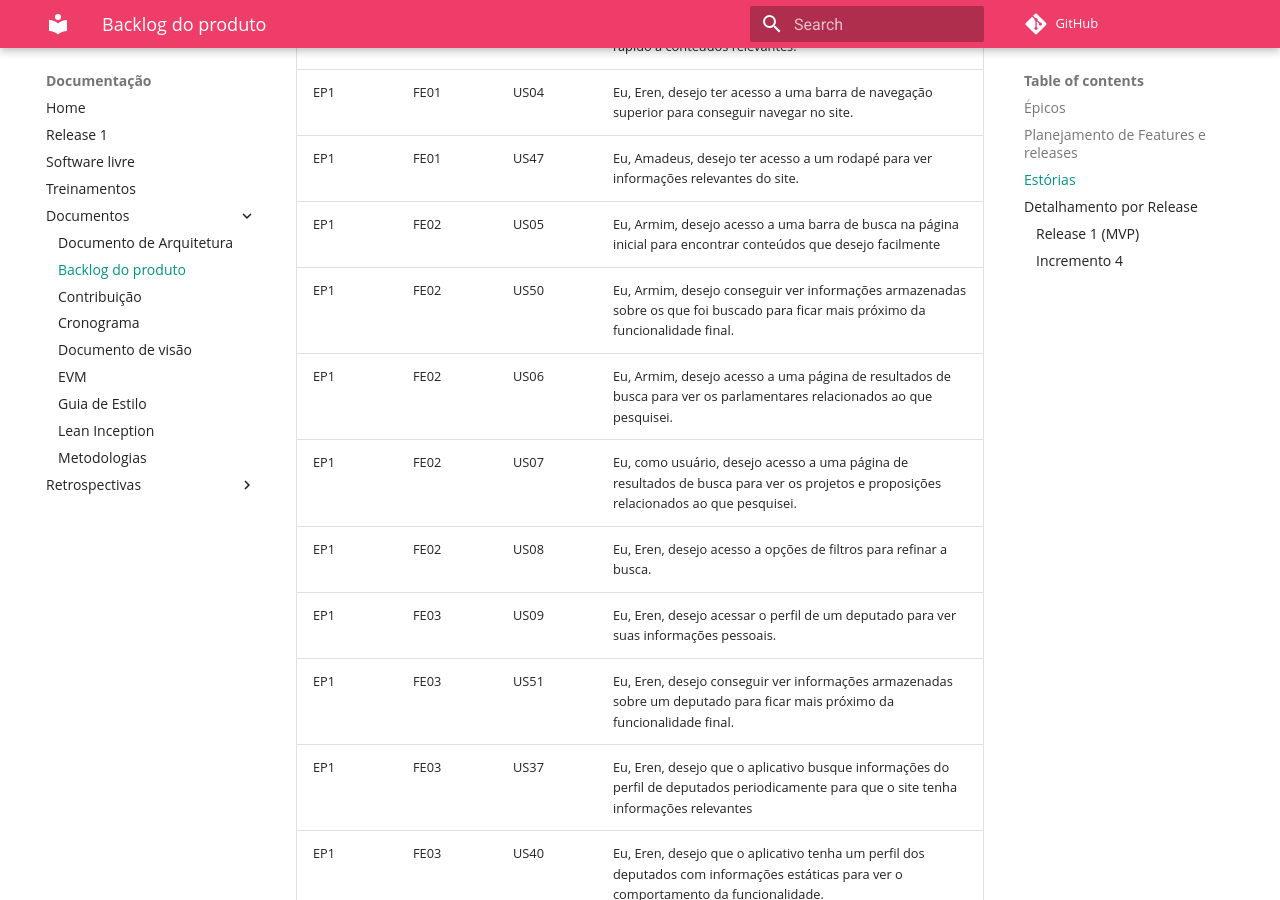
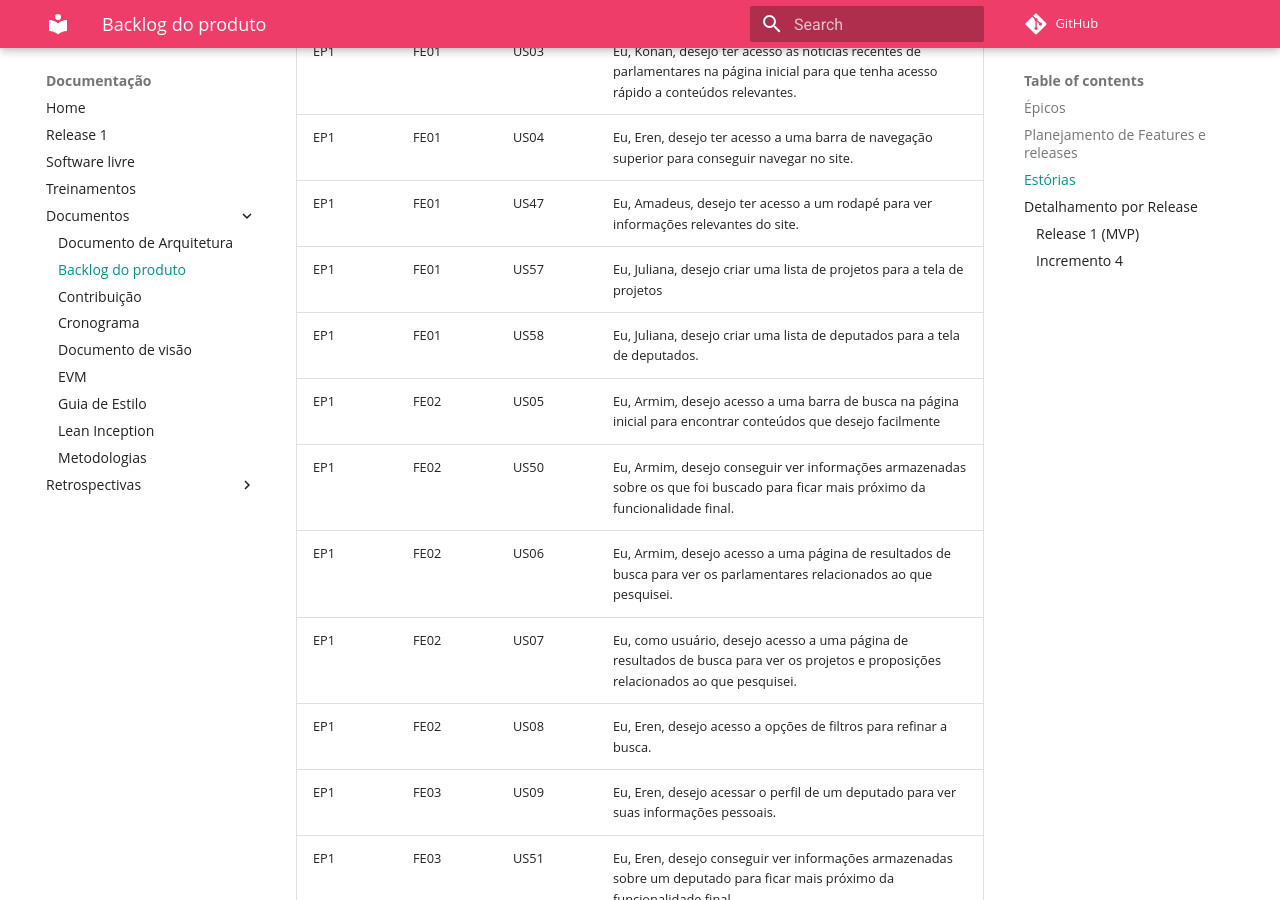
Before and after one commit to parlamentaqui/documentacao, an MkDocs documentation site: the page built from docs/Documentos/backlog.md, in a window 1280 px wide and 900 px high, scrolled down 2829 px. Built offline with MkDocs 1.6.1 and Material for MkDocs 9.7.7, drawn with Linux system fonts in a browser that asks for light colours; comment, search, counter and statistics services are not loaded; some of the changed text lies outside the part shown.

Commit message:
Atualizando backlog e cronograma para adicionar novas estórias

```diff
--- a/docs/Documentos/backlog.md
+++ b/docs/Documentos/backlog.md
@@ -64,6 +65,8 @@ funcionalidades.
 |EP1|FE01|US03|Eu, Konan, desejo ter acesso ás notícias recentes de parlamentares na página inicial para que tenha acesso rápido a conteúdos relevantes.|
 |EP1|FE01|US04|Eu, Eren, desejo ter acesso a uma barra de navegação superior para conseguir navegar no site.|
 |EP1|FE01|US47|Eu, Amadeus, desejo ter acesso a um rodapé para ver informações relevantes do site.|
+|EP1|FE01|US57|Eu, Juliana, desejo criar uma lista de projetos para a tela de projetos|
+|EP1|FE01|US58|Eu, Juliana, desejo criar uma lista de deputados para a tela de deputados.|
 |EP1|FE02|US05|Eu, Armim, desejo acesso a uma barra de busca na página inicial para encontrar conteúdos que desejo facilmente|
 |EP1|FE02|US50|Eu, Armim, desejo conseguir ver informações armazenadas sobre os que foi buscado para ficar mais próximo da funcionalidade final.|
 |EP1|FE02|US06|Eu, Armim, desejo acesso a uma página de resultados de busca para ver os parlamentares relacionados ao que pesquisei.|
```
Also changed, not shown: other parts of docs/Documentos/backlog.md (+1 -0 lines), docs/Documentos/cronograma_do_produto.md (+6 -3 lines).
